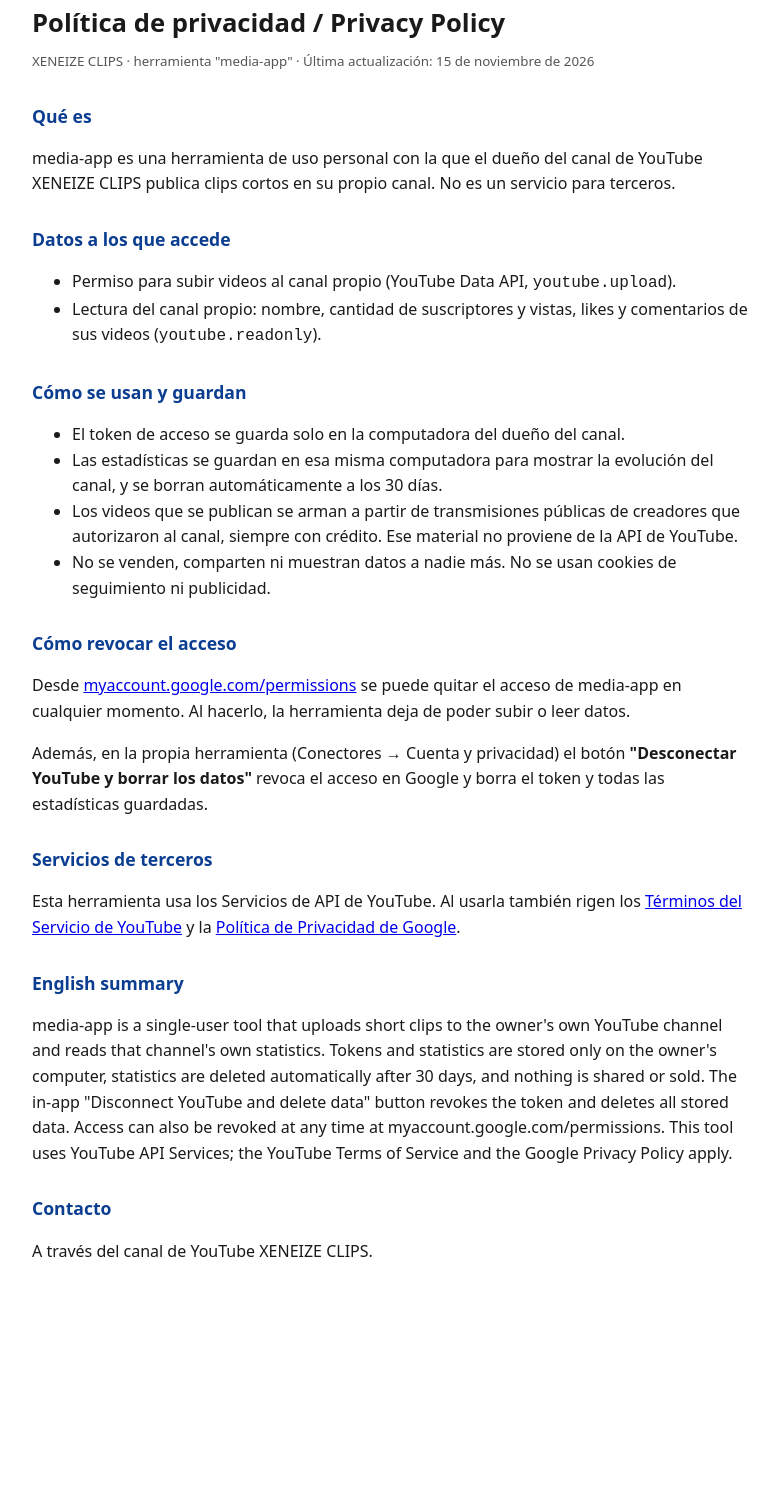
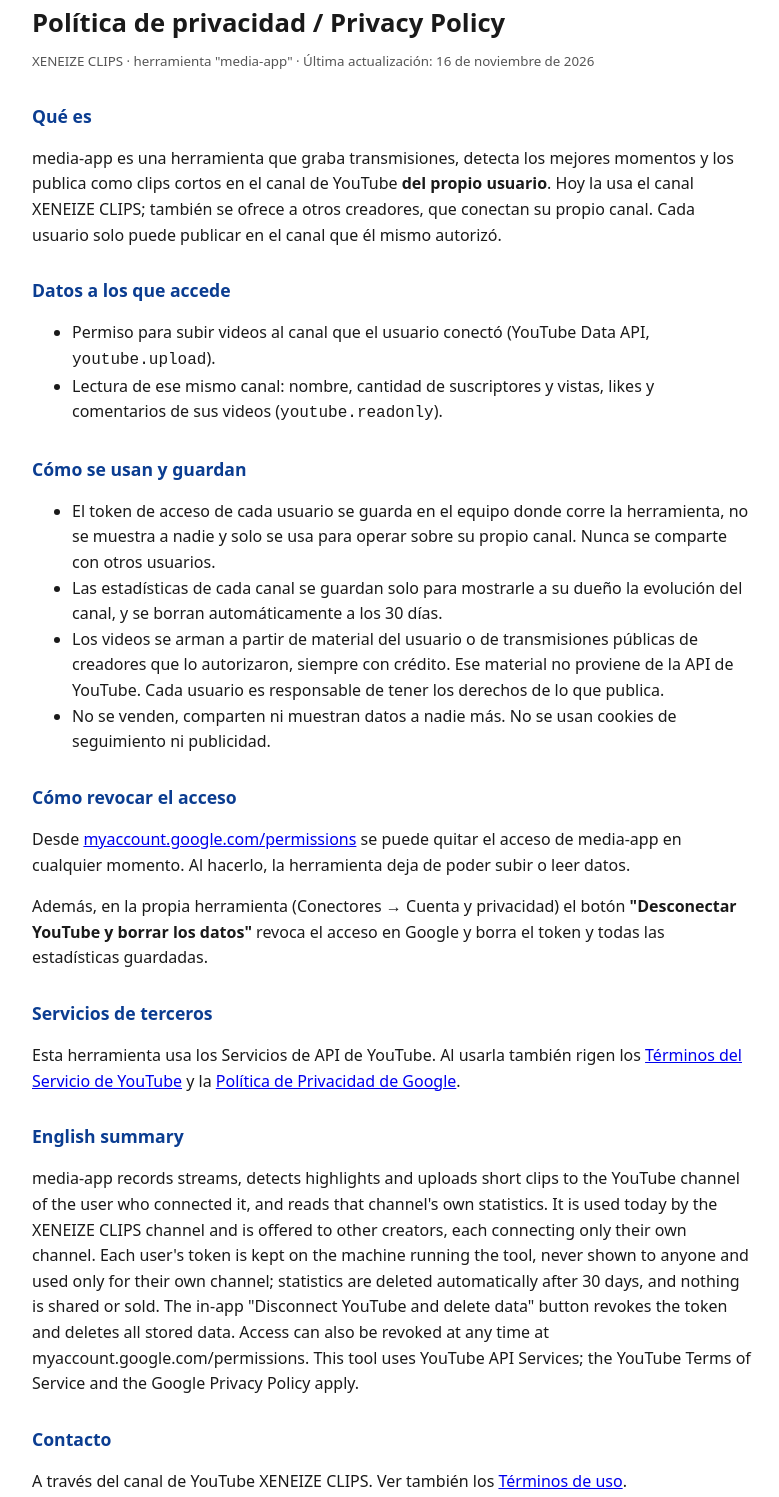
Before and after one commit to gabocara/shortsolo-web, a plain HTML site: page index.html in a window 1280 px wide. Shown: the part 46-1543 px from the top of the page, without its empty margins (248-1027 px from the left). Before the commit the page ends 1390 px from the top, so only its background shows below. Drawn offline with Linux system fonts and the light colour scheme.

Commit message:
Uso para creadores que conectan su propio canal; terminos de uso

```diff
--- a/index.html
+++ b/index.html
@@ -17,22 +17,22 @@
 <body>
 <main>
   <h1>Política de privacidad / Privacy Policy</h1>
-  <small>XENEIZE CLIPS · herramienta "media-app" · Última actualización: 15 de noviembre de 2026</small>
+  <small>XENEIZE CLIPS · herramienta "media-app" · Última actualización: 16 de noviembre de 2026</small>
 
   <h2>Qué es</h2>
-  <p>media-app es una herramienta de uso personal con la que el dueño del canal de YouTube XENEIZE CLIPS publica clips cortos en su propio canal. No es un servicio para terceros.</p>
+  <p>media-app es una herramienta que graba transmisiones, detecta los mejores momentos y los publica como clips cortos en el canal de YouTube <strong>del propio usuario</strong>. Hoy la usa el canal XENEIZE CLIPS; también se ofrece a otros creadores, que conectan su propio canal. Cada usuario solo puede publicar en el canal que él mismo autorizó.</p>
 
   <h2>Datos a los que accede</h2>
   <ul>
-    <li>Permiso para subir videos al canal propio (YouTube Data API, <code>youtube.upload</code>).</li>
-    <li>Lectura del canal propio: nombre, cantidad de suscriptores y vistas, likes y comentarios de sus videos (<code>youtube.readonly</code>).</li>
+    <li>Permiso para subir videos al canal que el usuario conectó (YouTube Data API, <code>youtube.upload</code>).</li>
+    <li>Lectura de ese mismo canal: nombre, cantidad de suscriptores y vistas, likes y comentarios de sus videos (<code>youtube.readonly</code>).</li>
   </ul>
 
   <h2>Cómo se usan y guardan</h2>
   <ul>
-    <li>El token de acceso se guarda solo en la computadora del dueño del canal.</li>
-    <li>Las estadísticas se guardan en esa misma computadora para mostrar la evolución del canal, y se borran automáticamente a los 30 días.</li>
-    <li>Los videos que se publican se arman a partir de transmisiones públicas de creadores que autorizaron al canal, siempre con crédito. Ese material no proviene de la API de YouTube.</li>
+    <li>El token de acceso de cada usuario se guarda en el equipo donde corre la herramienta, no se muestra a nadie y solo se usa para operar sobre su propio canal. Nunca se comparte con otros usuarios.</li>
+    <li>Las estadísticas de cada canal se guardan solo para mostrarle a su dueño la evolución del canal, y se borran automáticamente a los 30 días.</li>
+    <li>Los videos se arman a partir de material del usuario o de transmisiones públicas de creadores que lo autorizaron, siempre con crédito. Ese material no proviene de la API de YouTube. Cada usuario es responsable de tener los derechos de lo que publica.</li>
     <li>No se venden, comparten ni muestran datos a nadie más. No se usan cookies de seguimiento ni publicidad.</li>
   </ul>
 
@@ -44,10 +44,10 @@
   <p>Esta herramienta usa los Servicios de API de YouTube. Al usarla también rigen los <a href="https://www.youtube.com/t/terms">Términos del Servicio de YouTube</a> y la <a href="https://policies.google.com/privacy">Política de Privacidad de Google</a>.</p>
 
   <h2>English summary</h2>
-  <p>media-app is a single-user tool that uploads short clips to the owner's own YouTube channel and reads that channel's own statistics. Tokens and statistics are stored only on the owner's computer, statistics are deleted automatically after 30 days, and nothing is shared or sold. The in-app "Disconnect YouTube and delete data" button revokes the token and deletes all stored data. Access can also be revoked at any time at myaccount.google.com/permissions. This tool uses YouTube API Services; the YouTube Terms of Service and the Google Privacy Policy apply.</p>
+  <p>media-app records streams, detects highlights and uploads short clips to the YouTube channel of the user who connected it, and reads that channel's own statistics. It is used today by the XENEIZE CLIPS channel and is offered to other creators, each connecting only their own channel. Each user's token is kept on the machine running the tool, never shown to anyone and used only for their own channel; statistics are deleted automatically after 30 days, and nothing is shared or sold. The in-app "Disconnect YouTube and delete data" button revokes the token and deletes all stored data. Access can also be revoked at any time at myaccount.google.com/permissions. This tool uses YouTube API Services; the YouTube Terms of Service and the Google Privacy Policy apply.</p>
 
   <h2>Contacto</h2>
-  <p>A través del canal de YouTube XENEIZE CLIPS.</p>
+  <p>A través del canal de YouTube XENEIZE CLIPS. Ver también los <a href="terminos.html">Términos de uso</a>.</p>
 </main>
 </body>
 </html>
```
Also changed, not shown: privacidad.html (+9 -9 lines), terminos.html (added, +38 -0 lines).
